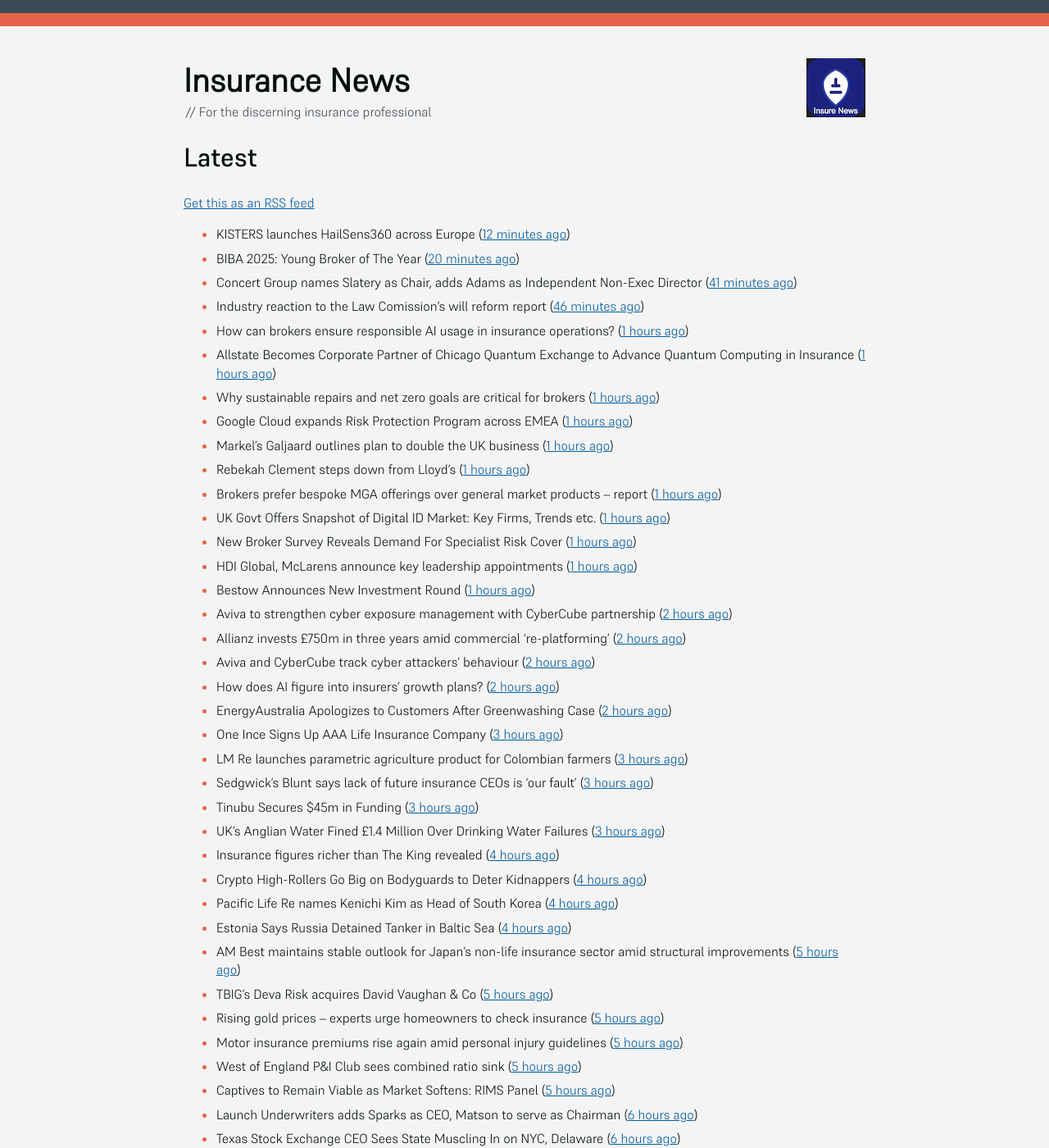
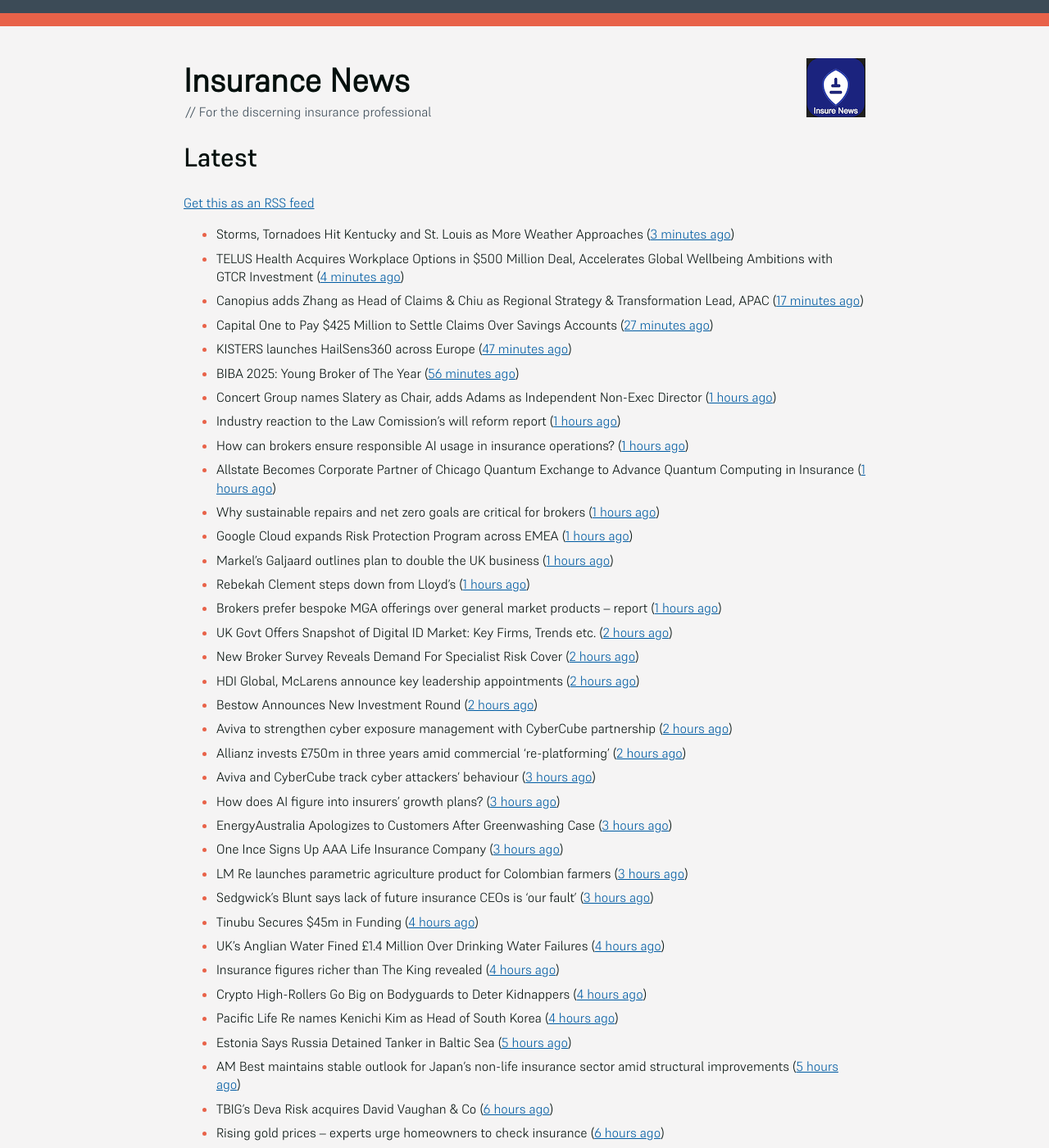
Before and after one commit to mat-0/feeds.thechels.uk, a Jekyll site: the page built from index.md, in a window 1280 px wide and 1400 px high. Shown: the whole window at 82% size. Built offline with Jekyll 4.4.1, drawn with Linux system fonts in a browser that asks for light colours; some of the changed text lies outside the part shown.

Commit message:
New Feed

```diff
--- a/index.md
+++ b/index.md
@@ -8,10 +8,14 @@ description: Latest Updates
 [Get this as an RSS feed](/feed.rss)
 
 <!-- news_marker starts -->
-- KISTERS launches HailSens360 across Europe ([12 minutes ago](https://www.reinsurancene.ws/kisters-launches-hailsens360-across-europe/))
-- BIBA 2025: Young Broker of The Year ([20 minutes ago](https://insurance-edge.net/2025/05/19/biba-2025-young-broker-of-the-year/))
-- Concert Group names Slatery as Chair, adds Adams as Independent Non-Exec Director ([41 minutes ago](https://www.reinsurancene.ws/concert-group-names-slatery-as-chair-adds-adams-as-independent-non-exec-director/))
-- Industry reaction to the Law Comission’s will reform report ([46 minutes ago](https://ifamagazine.com/industry-reaction-to-the-law-comissions-will-reform-report/))
+- Storms, Tornadoes Hit Kentucky and St. Louis as More Weather Approaches ([3 minutes ago](https://www.insurancejournal.com/news/southeast/2025/05/19/824329.htm))
+- TELUS Health Acquires Workplace Options in $500 Million Deal, Accelerates Global Wellbeing Ambitions with GTCR Investment ([4 minutes ago](https://www.insurtechinsights.com/telus-health-acquires-workplace-options-in-500-million-deal-accelerates-global-wellbeing-ambitions-with-gtcr-investment/))
+- Canopius adds Zhang as Head of Claims & Chiu as Regional Strategy & Transformation Lead, APAC ([17 minutes ago](https://www.reinsurancene.ws/canopius-adds-zhang-as-head-of-claims-chiu-as-regional-strategy-transformation-lead-apac/))
+- Capital One to Pay $425 Million to Settle Claims Over Savings Accounts ([27 minutes ago](https://www.insurancejournal.com/news/east/2025/05/19/824323.htm))
+- KISTERS launches HailSens360 across Europe ([47 minutes ago](https://www.reinsurancene.ws/kisters-launches-hailsens360-across-europe/))
+- BIBA 2025: Young Broker of The Year ([56 minutes ago](https://insurance-edge.net/2025/05/19/biba-2025-young-broker-of-the-year/))
+- Concert Group names Slatery as Chair, adds Adams as Independent Non-Exec Director ([1 hours ago](https://www.reinsurancene.ws/concert-group-names-slatery-as-chair-adds-adams-as-independent-non-exec-director/))
+- Industry reaction to the Law Comission’s will reform report ([1 hours ago](https://ifamagazine.com/industry-reaction-to-the-law-comissions-will-reform-report/))
 - How can brokers ensure responsible AI usage in insurance operations? ([1 hours ago](https://www.insurancebusinessmag.com/uk/news/technology/how-can-brokers-ensure-responsible-ai-usage-in-insurance-operations-536137.aspx))
 - Allstate Becomes Corporate Partner of Chicago Quantum Exchange to Advance Quantum Computing in Insurance ([1 hours ago](https://www.insurtechinsights.com/allstate-becomes-corporate-partner-of-chicago-quantum-exchange-to-advance-quantum-computing-in-insurance/))
 - Why sustainable repairs and net zero goals are critical for brokers ([1 hours ago](https://www.insurancebusinessmag.com/uk/news/environmental/why-sustainable-repairs-and-net-zero-goals-are-critical-for-brokers-536136.aspx))
@@ -19,30 +23,30 @@ description: Latest Updates
 - Markel’s Galjaard outlines plan to double the UK business ([1 hours ago](https://www.postonline.co.uk/news/7957775/markels-galjaard-outlines-plan-to-double-the-uk-business))
 - Rebekah Clement steps down from Lloyd's ([1 hours ago](https://www.insurancebusinessmag.com/uk/news/breaking-news/rebekah-clement-steps-down-from-lloyds-536135.aspx))
 - Brokers prefer bespoke MGA offerings over general market products – report ([1 hours ago](https://www.insurancebusinessmag.com/uk/news/breaking-news/brokers-prefer-bespoke-mga-offerings-over-general-market-products--report-536134.aspx))
-- UK Govt Offers Snapshot of Digital ID Market: Key Firms, Trends etc. ([1 hours ago](https://insurance-edge.net/2025/05/19/uk-govt-offers-snapshot-of-digital-id-market-key-firms-trends-etc/))
-- New Broker Survey Reveals Demand For Specialist Risk Cover ([1 hours ago](https://insurance-edge.net/2025/05/19/new-broker-survey-reveals-demand-for-specialist-risk-cover/))
-- HDI Global, McLarens announce key leadership appointments ([1 hours ago](https://www.insurancebusinessmag.com/uk/news/breaking-news/hdi-global-mclarens-announce-key-leadership-appointments-536132.aspx))
-- Bestow Announces New Investment Round ([1 hours ago](https://insurance-edge.net/2025/05/19/bestow-announces-new-investment-round/))
+- UK Govt Offers Snapshot of Digital ID Market: Key Firms, Trends etc. ([2 hours ago](https://insurance-edge.net/2025/05/19/uk-govt-offers-snapshot-of-digital-id-market-key-firms-trends-etc/))
+- New Broker Survey Reveals Demand For Specialist Risk Cover ([2 hours ago](https://insurance-edge.net/2025/05/19/new-broker-survey-reveals-demand-for-specialist-risk-cover/))
+- HDI Global, McLarens announce key leadership appointments ([2 hours ago](https://www.insurancebusinessmag.com/uk/news/breaking-news/hdi-global-mclarens-announce-key-leadership-appointments-536132.aspx))
+- Bestow Announces New Investment Round ([2 hours ago](https://insurance-edge.net/2025/05/19/bestow-announces-new-investment-round/))
 - Aviva to strengthen cyber exposure management with CyberCube partnership ([2 hours ago](https://www.reinsurancene.ws/aviva-to-strengthen-cyber-exposure-management-with-cybercube-partnership/))
 - Allianz invests £750m in three years amid commercial ‘re-platforming’ ([2 hours ago](https://www.postonline.co.uk/news/7957771/allianz-invests-ps750m-in-three-years-amid-commercial-replatforming))
-- Aviva and CyberCube track cyber attackers’ behaviour ([2 hours ago](https://www.postonline.co.uk/news/7957778/aviva-and-cybercube-track-cyber-attackers-behaviour))
-- How does AI figure into insurers' growth plans? ([2 hours ago](https://www.dig-in.com/list/how-does-ai-figure-into-insurers-growth-plans))
-- EnergyAustralia Apologizes to Customers After Greenwashing Case ([2 hours ago](https://www.insurancejournal.com/news/international/2025/05/19/824194.htm))
+- Aviva and CyberCube track cyber attackers’ behaviour ([3 hours ago](https://www.postonline.co.uk/news/7957778/aviva-and-cybercube-track-cyber-attackers-behaviour))
+- How does AI figure into insurers' growth plans? ([3 hours ago](https://www.dig-in.com/list/how-does-ai-figure-into-insurers-growth-plans))
+- EnergyAustralia Apologizes to Customers After Greenwashing Case ([3 hours ago](https://www.insurancejournal.com/news/international/2025/05/19/824194.htm))
 - One Ince Signs Up AAA Life Insurance Company ([3 hours ago](https://insurance-edge.net/2025/05/19/one-ince-signs-up-aaa-life-insurance-company/))
 - LM Re launches parametric agriculture product for Colombian farmers ([3 hours ago](https://www.reinsurancene.ws/lm-re-launches-parametric-agriculture-product-for-colombian-farmers/))
 - Sedgwick’s Blunt says lack of future insurance CEOs is ‘our fault’ ([3 hours ago](https://www.postonline.co.uk/news/7957772/sedgwicks-blunt-says-lack-of-future-insurance-ceos-is-our-fault))
-- Tinubu Secures $45m in Funding ([3 hours ago](https://insurance-edge.net/2025/05/19/tinubu-secures-45m-in-funding/))
-- UK’s Anglian Water Fined £1.4 Million Over Drinking Water Failures ([3 hours ago](https://www.insurancejournal.com/news/international/2025/05/19/824185.htm))
+- Tinubu Secures $45m in Funding ([4 hours ago](https://insurance-edge.net/2025/05/19/tinubu-secures-45m-in-funding/))
+- UK’s Anglian Water Fined £1.4 Million Over Drinking Water Failures ([4 hours ago](https://www.insurancejournal.com/news/international/2025/05/19/824185.htm))
 - Insurance figures richer than The King revealed ([4 hours ago](https://www.postonline.co.uk/news/7957777/insurance-figures-richer-than-the-king-revealed))
 - Crypto High-Rollers Go Big on Bodyguards to Deter Kidnappers ([4 hours ago](https://www.insurancejournal.com/news/international/2025/05/19/824178.htm))
 - Pacific Life Re names Kenichi Kim as Head of South Korea ([4 hours ago](https://www.reinsurancene.ws/pacific-life-re-names-kenichi-kim-as-head-of-south-korea/))
-- Estonia Says Russia Detained Tanker in Baltic Sea ([4 hours ago](https://www.insurancejournal.com/news/international/2025/05/19/824175.htm))
+- Estonia Says Russia Detained Tanker in Baltic Sea ([5 hours ago](https://www.insurancejournal.com/news/international/2025/05/19/824175.htm))
 - AM Best maintains stable outlook for Japan’s non-life insurance sector amid structural improvements ([5 hours ago](https://www.reinsurancene.ws/am-best-maintains-stable-outlook-for-japans-non-life-insurance-sector-amid-structural-improvements/))
-- TBIG's Deva Risk acquires David Vaughan & Co ([5 hours ago](https://www.insurancebusinessmag.com/uk/news/breaking-news/tbigs-deva-risk-acquires-david-vaughan-and-co-536120.aspx))
-- Rising gold prices – experts urge homeowners to check insurance ([5 hours ago](https://www.insurancebusinessmag.com/uk/news/property-insurance/rising-gold-prices--experts-urge-homeowners-to-check-insurance-536119.aspx))
-- Motor insurance premiums rise again amid personal injury guidelines ([5 hours ago](https://www.insurancebusinessmag.com/uk/news/auto-motor/motor-insurance-premiums-rise-again-amid-personal-injury-guidelines-536118.aspx))
-- West of England P&I Club sees combined ratio sink ([5 hours ago](https://www.insurancebusinessmag.com/uk/news/marine/west-of-england-pandi-club-sees-combined-ratio-sink-536117.aspx))
-- Captives to Remain Viable as Market Softens: RIMS Panel ([5 hours ago](https://www.insurancejournal.com/news/national/2025/05/19/823940.htm))
+- TBIG's Deva Risk acquires David Vaughan & Co ([6 hours ago](https://www.insurancebusinessmag.com/uk/news/breaking-news/tbigs-deva-risk-acquires-david-vaughan-and-co-536120.aspx))
+- Rising gold prices – experts urge homeowners to check insurance ([6 hours ago](https://www.insurancebusinessmag.com/uk/news/property-insurance/rising-gold-prices--experts-urge-homeowners-to-check-insurance-536119.aspx))
+- Motor insurance premiums rise again amid personal injury guidelines ([6 hours ago](https://www.insurancebusinessmag.com/uk/news/auto-motor/motor-insurance-premiums-rise-again-amid-personal-injury-guidelines-536118.aspx))
+- West of England P&I Club sees combined ratio sink ([6 hours ago](https://www.insurancebusinessmag.com/uk/news/marine/west-of-england-pandi-club-sees-combined-ratio-sink-536117.aspx))
+- Captives to Remain Viable as Market Softens: RIMS Panel ([6 hours ago](https://www.insurancejournal.com/news/national/2025/05/19/823940.htm))
 - Launch Underwriters adds Sparks as CEO, Matson to serve as Chairman ([6 hours ago](https://www.reinsurancene.ws/launch-underwriters-adds-sparks-as-ceo-matson-to-serve-as-chairman/))
 - Texas Stock Exchange CEO Sees State Muscling In on NYC, Delaware ([6 hours ago](https://www.insurancejournal.com/news/southcentral/2025/05/19/824129.htm))
 - Sedgwick: Number of Recalled Products in US Rose 25% in First Quarter ([7 hours ago](https://www.insurancejournal.com/news/national/2025/05/19/824155.htm))
@@ -65,11 +69,8 @@ description: Latest Updates
 - An Agent’s Guide to Expanding into Commercial Lines ([12 hours ago](https://www.insurancejournal.com/magazines/mag-features/2025/05/19/823751.htm))
 - Navigating the Landscape of Agency Agreements ([12 hours ago](https://www.insurancejournal.com/magazines/mag-features/2025/05/19/823750.htm))
 - When Harassment Follows You Home: Managing Employment Practices Liability Risk in a Remote Work Era ([12 hours ago](https://www.insurancejournal.com/magazines/mag-features/2025/05/19/823749.htm))
-- My New Markets ([12 hours ago](https://www.insurancejournal.com/magazines/mag-newmarkets/2025/05/19/823748.htm))
-- Risk Management Considerations When Having Family Fun ([12 hours ago](https://www.insurancejournal.com/magazines/mag-features/2025/05/19/823747.htm))
 - How IoT complements Plymouth Rock's coverage strategy ([16 hours ago](https://www.dig-in.com/news/plymouth-rock-uses-iot-technology-to-manage-risks))
 - Independent agents need data support to use agentic AI ([17 hours ago](https://www.dig-in.com/news/independent-agents-need-data-support-to-use-agentic-ai))
-- CIAB reports moderation in commercial insurance premium increases for Q1’25 ([2 days ago](https://www.reinsurancene.ws/ciab-reports-moderation-in-commercial-insurance-premium-increases-for-q125/))
 - Basel Committee resists US pressure to downplay climate risk ([2 days ago](https://www.dig-in.com/articles/basel-committee-resists-us-pressure-to-downplay-climate-risk))
 - Cable Insurance Teams Up with TruckerCloud to Enhance Telematics Capabilities ([2 days ago](https://www.insurtechinsights.com/cable-insurance-teams-up-with-truckercloud-to-enhance-telematics-capabilities/))
 - McLarens aims for net zero by 2050 ([3 days ago](https://www.postonline.co.uk/news/7957770/mclarens-aims-for-net-zero-by-2050))
```
Also changed, not shown: other parts of index.md (+1 -2 lines).
